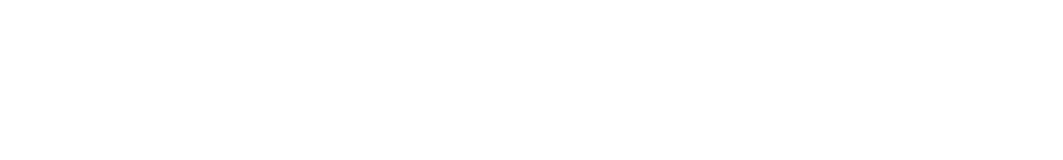
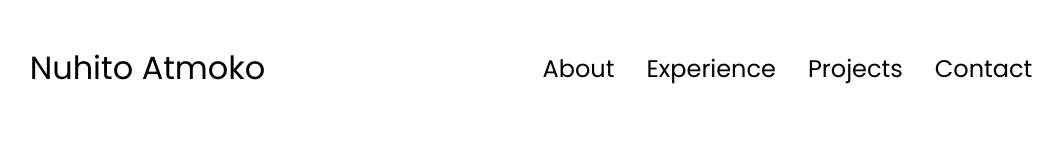
Before and after one commit to nuhito/nuhito-portofolio-website, a plain HTML site: page Web Portofolio/index.html in a window 1280 px wide. Shown: the whole page, without its empty margins (109-1172 px from the left). Drawn offline with Linux system fonts and the light colour scheme.

Commit message:
progress navigation bar

```diff
--- a/Web Portofolio/css/styles.css
+++ b/Web Portofolio/css/styles.css
@@ -0,0 +1,67 @@
+/* GENERAL */
+
+
+@import url('https://fonts.googleapis.com/css2?family=Poppins:wght@300;400;500;600&display=swap');
+
+
+*{
+    margin : 0;
+    padding : 0;
+}
+
+body{
+    font-family: 'Poppins', sans-serif;
+}
+
+html{
+    scroll-behavior: smooth;
+}
+
+P{
+    color: rgb(85, 85, 85);
+}
+
+/* TRANSITION */
+
+a, .btn{
+    transition: all 300ms ease;
+}
+
+/* DESKTOP NAV */
+
+nav, .nav-links{
+    display: flex;
+}
+
+nav{
+    justify-content: space-around;
+    align-items: center;
+    height: 17vh;
+}
+
+.nav-links{
+    gap: 2rem;
+    list-style: none ;
+    font-size: 1.5rem;
+}
+
+a{
+    color:black;
+    text-decoration: none;
+    text-decoration-color: white;
+}
+
+a:hover{
+    color: grey;
+    text-decoration: underline;
+    text-underline-offset: 1rem;
+    text-decoration-color: rgb(181, 181, 181);
+}
+
+.logo{
+    font-size: 2rem;
+}
+
+.logo:hover{
+    cursor:default;
+}
--- a/Web Portofolio/index.html
+++ b/Web Portofolio/index.html
@@ -1,10 +1,24 @@
 <!DOCTYPE html>
-<html>
+<html lang="en">
 <head>
-    <meta charset="UTF-8" />
-    <title>titleeeeee</title>
+    <meta charset="UTF-8">
+    <meta name="viewport" content="width=device-width, initial-scale=1.0">
+    <title>Ito Portofolio</title>
+    <link rel="stylesheet" href="css/styles.css">
+    <link rel="stylesheet" href="css/mediaqueries.css">
 </head>
 <body>
-
+    <nav id="desktop-nav">
+        <div class="logo">Nuhito Atmoko</div>
+        <div>
+            <ul class="nav-links">
+                <li><a href="#about">About</a></li>
+                <li><a href="#experience">Experience</a></li>
+                <li><a href="#projects">Projects</a></li>
+                <li><a href="#contact">Contact</a></li>
+            </ul>
+        </div>
+    </nav>
+    <script src ="js/sricipts.js"></script>
 </body>
 </html>
```
Also changed, not shown: Web Portofolio/assets/about-pic.png (added), Web Portofolio/assets/arrow.png (added), Web Portofolio/assets/checkmark.png (added), Web Portofolio/assets/education.png (added), Web Portofolio/assets/email.png (added), Web Portofolio/assets/experience.png (added), Web Portofolio/assets/github.png (added), Web Portofolio/assets/linkedin.png (added), Web Portofolio/assets/profile-pic-2.png (added), Web Portofolio/assets/profile-pic.png (added), Web Portofolio/assets/project-1.png (added), Web Portofolio/assets/project-2.png (added), Web Portofolio/assets/project-3.png (added), 1 other file.
